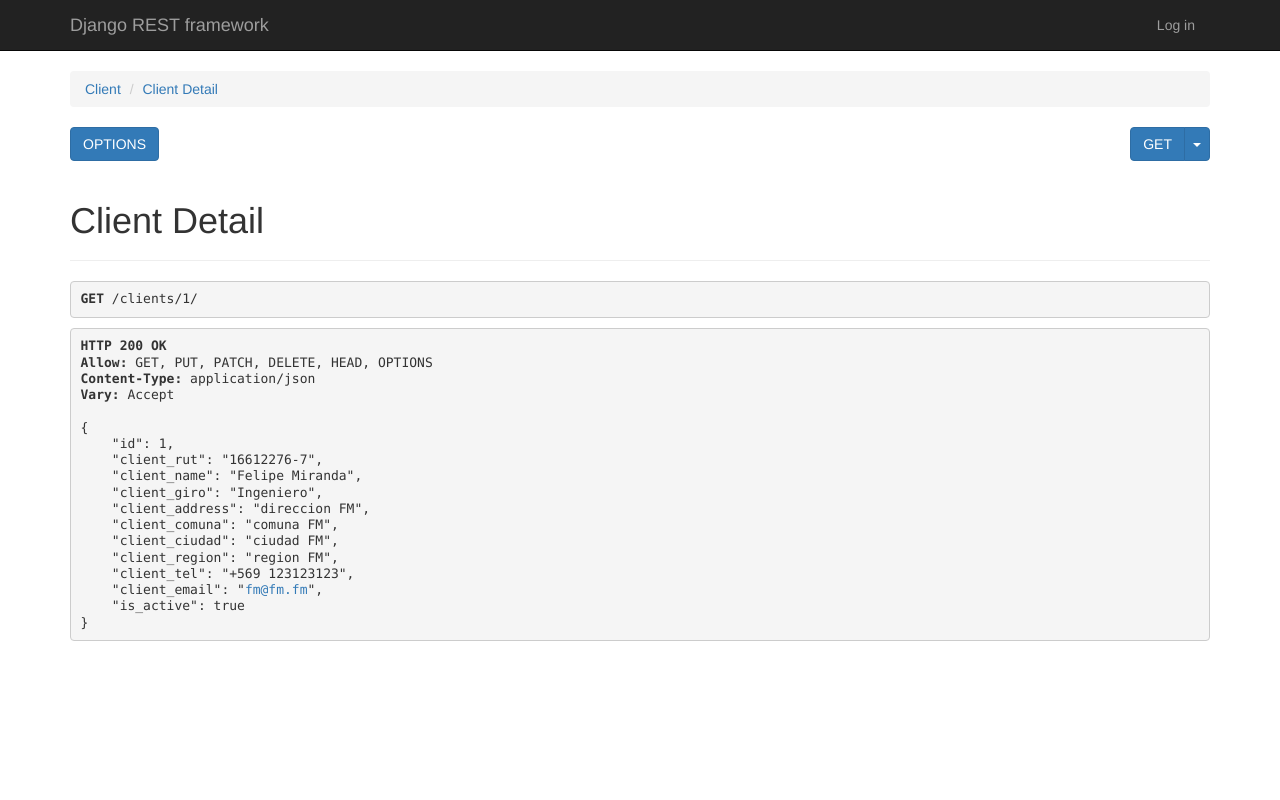
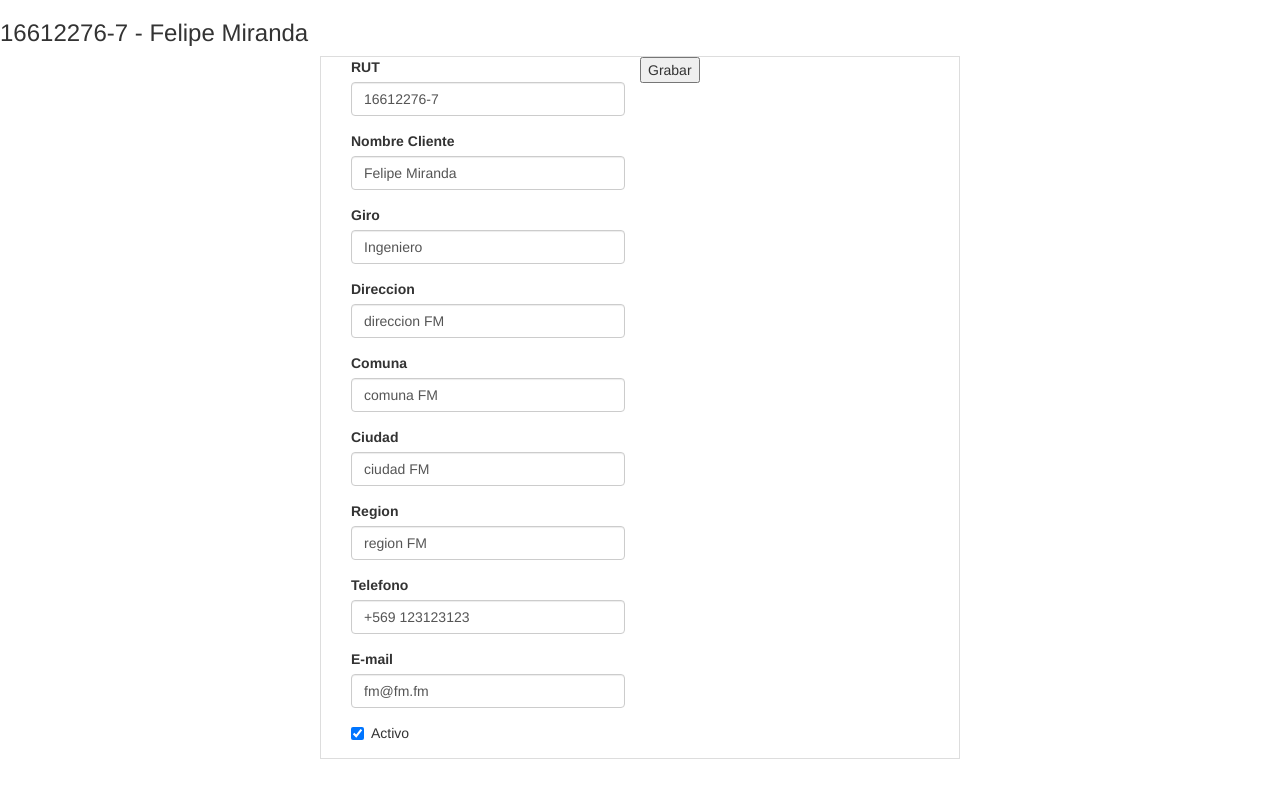
Before and after one commit to felmiran/smartERP, a Django app: page /clients/1/ in a window 1280 px wide. Run offline with Django 3.2, Linux system fonts and the light colour scheme; data comes from the database, SQL or seed files in the repository; both versions use the stored data as it was after the commit; some libraries are stand-ins or nearby versions.

```diff
--- a/clients/models.py
+++ b/clients/models.py
@@ -1,23 +1,19 @@
 from __future__ import unicode_literals
 from django.db import models
-from django.core.urlresolvers import reverse
 
 
 # Create your models here.
 class Client(models.Model):
-    client_rut = models.CharField(max_length=12, unique=True)
-    client_name = models.CharField(max_length=250)
-    client_giro = models.CharField(max_length=200)
-    client_address = models.CharField(max_length=100)
-    client_comuna = models.CharField(max_length=50)
-    client_ciudad = models.CharField(max_length=50)
-    client_region = models.CharField(max_length=50)
-    client_tel = models.CharField(max_length=20, blank=True)
-    client_email = models.EmailField(blank=True)
-    is_active = models.BooleanField(default=True)
-
-#    def get_absolute_url(self):
-#        return reverse('clients:index')
+    client_rut = models.CharField(max_length=12, unique=True, verbose_name="RUT")
+    client_name = models.CharField(max_length=250, verbose_name="Nombre Cliente")
+    client_giro = models.CharField(max_length=200, verbose_name="Giro")
+    client_address = models.CharField(max_length=100, verbose_name="Direccion")
+    client_comuna = models.CharField(max_length=50, verbose_name="Comuna")
+    client_ciudad = models.CharField(max_length=50, verbose_name="Ciudad")
+    client_region = models.CharField(max_length=50, verbose_name="Region")
+    client_tel = models.CharField(max_length=20, blank=True, verbose_name="Telefono")
+    client_email = models.EmailField(blank=True, verbose_name="E-mail")
+    is_active = models.BooleanField(default=True, verbose_name="Activo")
 
     class Meta:
         ordering = ['client_rut']
--- a/clients/serializers.py
+++ b/clients/serializers.py
@@ -11,11 +11,7 @@ class ClientListSerializer(ModelSerializer):
     )
     class Meta:
         model = Client
-        fields = (
-            'url',
-            'client_rut',
-            'client_name'
-        )
+        fields = '__all__'
 
 
 class ClientDetailSerializer(ModelSerializer):
--- /dev/null
+++ b/clients/templates/clientdetail.html
@@ -0,0 +1,23 @@
+{% load rest_framework %}
+
+<head>
+<link rel="stylesheet" href="https://maxcdn.bootstrapcdn.com/bootswatch/3.3.7/superhero/bootstrap.min.css">
+<script src="https://ajax.googleapis.com/ajax/libs/jquery/1.12.4/jquery.min.js"></script>
+<script src="https://maxcdn.bootstrapcdn.com/bootstrap/3.3.7/js/bootstrap.min.js"></script>
+</head>
+
+<html><body>
+
+<h3>{{ client.client_rut }} - {{ client.client_name }}</h3>
+
+    <form class="table-bordered col-md-6 col-md-offset-3" action="{% url 'clients:clientdetail' pk=client.pk %}" method="POST">
+        {% csrf_token %}
+{#        {% include 'form-template.html' %}#}
+        <div class="col-xs-6 ">
+            {% render_form serializer %}
+        </div>
+        <div>
+            <input type="submit" value="Grabar">
+        </div>
+    </form>
+</body></html>
--- a/clients/templates/clients.html
+++ b/clients/templates/clients.html
@@ -3,7 +3,7 @@
 <h1>Clients</h1>
 <ul>
     {% for client in clients %}
-    <li>{{ client.client_name }}</li>
+    <li><a href="{% url 'clients:clientdetail' client.id %}">{{ client.client_rut }} - {{ client.client_name }}</a></li>
     {% endfor %}
 </ul>
 </body></html>
--- a/clients/views.py
+++ b/clients/views.py
@@ -1,22 +1,36 @@
-from django.shortcuts import render
 from rest_framework import generics
-from rest_framework.filters import SearchFilter
 from .serializers import ClientListSerializer, ClientDetailSerializer, ClientContactSerializer
 from .models import Client, ClientContact
 from rest_framework.renderers import TemplateHTMLRenderer
 from rest_framework.response import Response
+from django.shortcuts import get_object_or_404, redirect
+from django.db.models import Q
 
-class ClientView(generics.ListCreateAPIView):
-    # queryset = Client.objects.all()
+
+class ClientDetailView(generics.RetrieveUpdateDestroyAPIView):
+    queryset = Client.objects.all()
+    serializer_class = ClientDetailSerializer
+    renderer_classes = [TemplateHTMLRenderer]
+    template_name = 'clientdetail.html'
+
+    def get(self, request, pk):
+        client = get_object_or_404(Client, pk=pk)
+        serializer = ClientDetailSerializer(client)
+        return Response({'serializer': serializer, 'client': client})
+
+    def post(self, request, pk):
+        client = get_object_or_404(Client, pk=pk)
+        serializer = ClientListSerializer(client, data=request.data)
+        if not serializer.is_valid():
+            return Response({'serializer': serializer, 'client': client})
+        serializer.save()
+        return redirect('clients:clients')
+
+
+class ClientView(generics.ListAPIView):
     serializer_class = ClientListSerializer
-    # default de rest_framework para agregar filtro al query
-    filter_backends = [SearchFilter]
-    search_fields = ['client_rut', 'client_name', 'client_giro']
-
     renderer_classes = [TemplateHTMLRenderer]
     template_name = 'clients.html'
-    # override default queryset para que permita hacer filtros. (usando los filtros
-    # de rest framework no es necesario, por eso esta commented)
 
     def get_queryset(self, *args, **kwargs):
         queryset_list = Client.objects.all()
@@ -29,15 +43,9 @@ class ClientView(generics.ListCreateAPIView):
                     ).distinct()
         return queryset_list
 
-
     def get(self, request):
         queryset = Client.objects.all()
         return Response({'clients': queryset})
-
-
-class ClientDetailView(generics.RetrieveUpdateDestroyAPIView):
-    queryset = Client.objects.all()
-    serializer_class = ClientDetailSerializer
 
 
 class ClientContactView(generics.ListCreateAPIView):
```
Also changed, not shown: clients/templates/form-template.html (added, +11 -0 lines), db.sqlite3.
